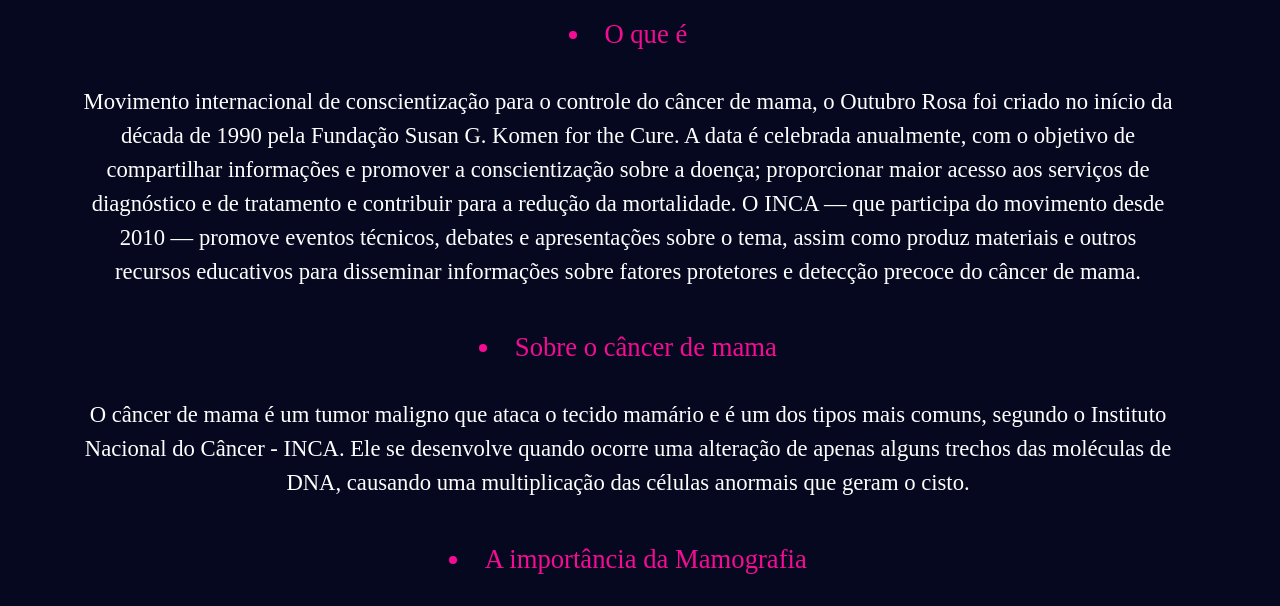
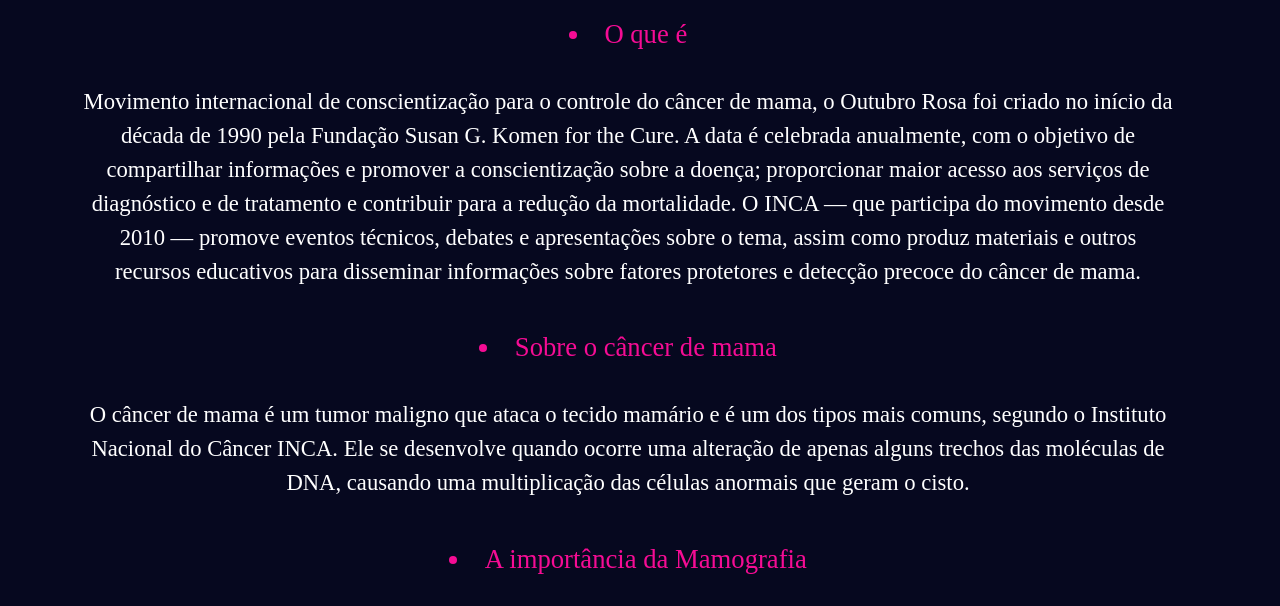
Before and after one commit to Gzuuiiis/2151Robert, a plain HTML site: page oct-pink.html in a window 1280 px wide. Shown: the part 499-1105 px from the top of the page. Drawn offline with nearby package versions, Linux system fonts and the light colour scheme.

Commit message:
Update oct-pink.html
fixing bug

```diff
--- a/oct-pink.html
+++ b/oct-pink.html
@@ -50,7 +50,7 @@
 
                 <div class="row">
                  <h5 id="aboutcancer"> <li> Sobre o câncer de mama</li> </h5>
-                 <p>O câncer de mama é um tumor maligno que ataca o tecido mamário e é um dos tipos mais comuns, segundo o Instituto Nacional do Câncer - INCA. Ele se desenvolve quando ocorre uma alteração de apenas alguns trechos das moléculas de DNA, causando uma multiplicação das células anormais que geram o cisto.</p>
+                 <p>O câncer de mama é um tumor maligno que ataca o tecido mamário e é um dos tipos mais comuns, segundo o Instituto Nacional do Câncer  INCA. Ele se desenvolve quando ocorre uma alteração de apenas alguns trechos das moléculas de DNA, causando uma multiplicação das células anormais que geram o cisto.</p>
                  </div>
 
 
```
